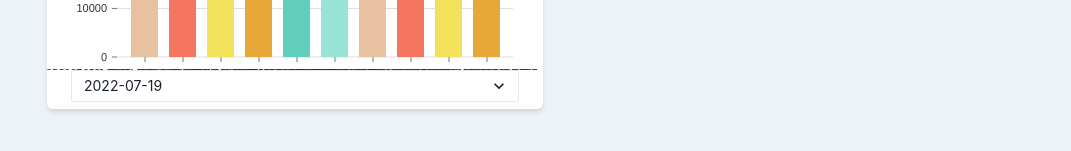
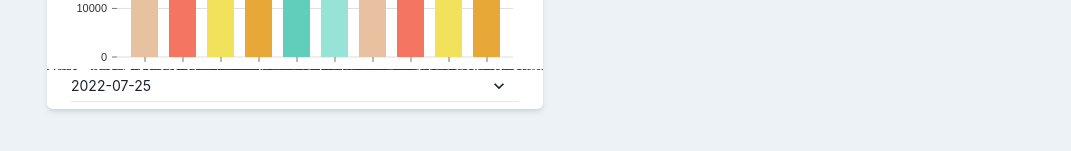
Before and after one commit to jwdotpark/dcl-metrics-fe, a Next.js app: page /global-land in a window 1280 px wide. Shown: the part 2290-2441 px from the top of the page, without its empty margins (209-1280 px from the left). Built offline with nearby package versions, Linux system fonts and the light colour scheme.

Commit message:
select set to end of date

```diff
--- a/src/components/local/stats/MarathonUsers.tsx
+++ b/src/components/local/stats/MarathonUsers.tsx
@@ -39,7 +39,7 @@ const MarathonUsers = ({ isLoading, setIsLoading }) => {
     valueArr.push(value)
   })
 
-  const [currentDate, setCurrentDate] = useState(0)
+  const [currentDate, setCurrentDate] = useState(6)
 
   console.log(valueArr[0])
 
@@ -47,7 +47,7 @@ const MarathonUsers = ({ isLoading, setIsLoading }) => {
     return (
       <Box w="100">
         <Select
-          variant="outline"
+          variant="flushed"
           size="sm"
           onChange={(e) => {
             setCurrentDate(Number(e.target.value))
--- a/src/components/local/stats/RecentExplorers.tsx
+++ b/src/components/local/stats/RecentExplorers.tsx
@@ -53,6 +53,7 @@ const RecentExplorers = ({ isLoading, setIsLoading }) => {
     valueArr.push(data[i][1])
   }
 
+  console.log(DateArr.length)
   const [currentDate, setCurrentDate] = useState(6)
 
   const DateSelector = () => {
```
